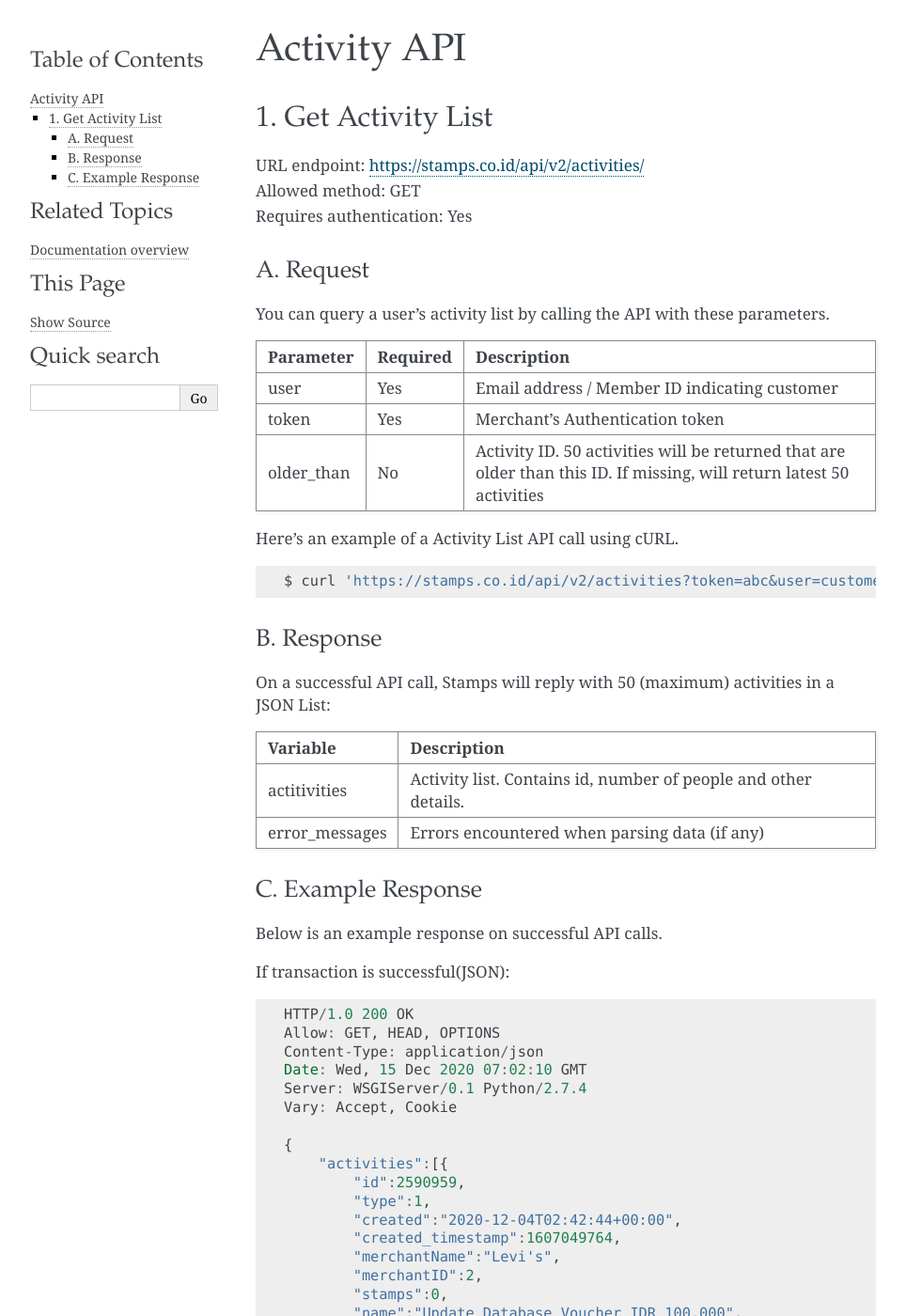
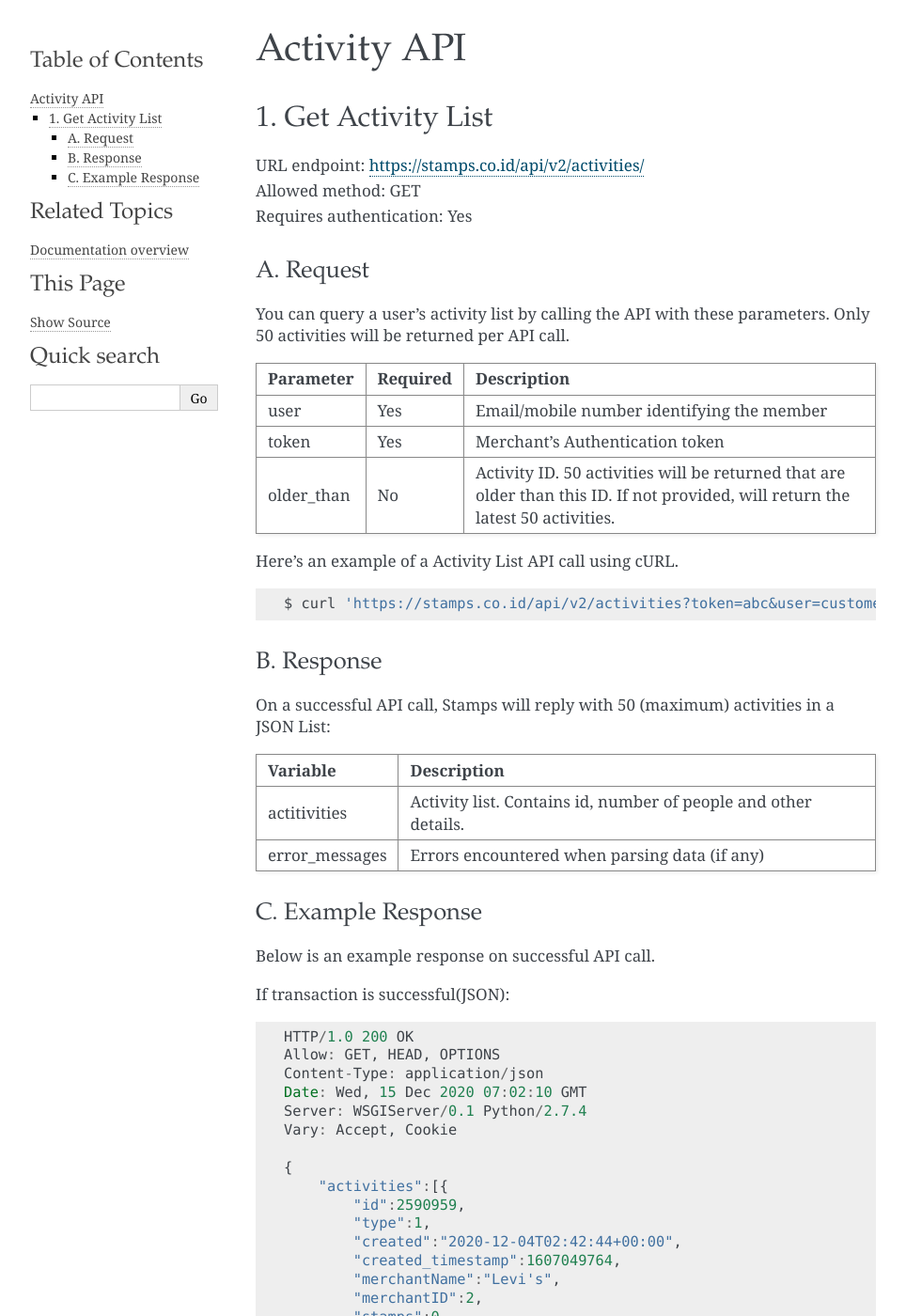
Before and after one commit to ui/stamps-api-docs, a Sphinx documentation site: the page built from source/activity_api.rst, in a window 1280 px wide and 1400 px high. Shown: the whole window at 94% size, without its empty margins (148-1112 px from the left). Built offline with Sphinx 7.4.7, drawn with Linux system fonts in a browser that asks for light colours.

Commit message:
update params description

```diff
--- a/source/activity_api.rst
+++ b/source/activity_api.rst
@@ -12,14 +12,14 @@ Activity API
 A. Request
 ----------
 
-You can query a user's activity list by calling the API with these parameters.
+You can query a user's activity list by calling the API with these parameters. Only 50 activities will be returned per API call.
 
 =================== =========== =======================
 Parameter           Required    Description
 =================== =========== =======================
-user                Yes         Email address / Member ID indicating customer
+user                Yes         Email/mobile number identifying the member
 token               Yes         Merchant's Authentication token
-older_than          No          Activity ID. 50 activities will be returned that are older than this ID. If missing, will return latest 50 activities
+older_than          No          Activity ID. 50 activities will be returned that are older than this ID. If not provided, will return the latest 50 activities.
 =================== =========== =======================
 
 Here's an example of a Activity List API call using cURL.
@@ -44,7 +44,7 @@ error_messages      Errors encountered when parsing data (if any)
 C. Example Response
 -------------------
 
-Below is an example response on successful API calls.
+Below is an example response on successful API call.
 
 If transaction is successful(JSON):
 
```
